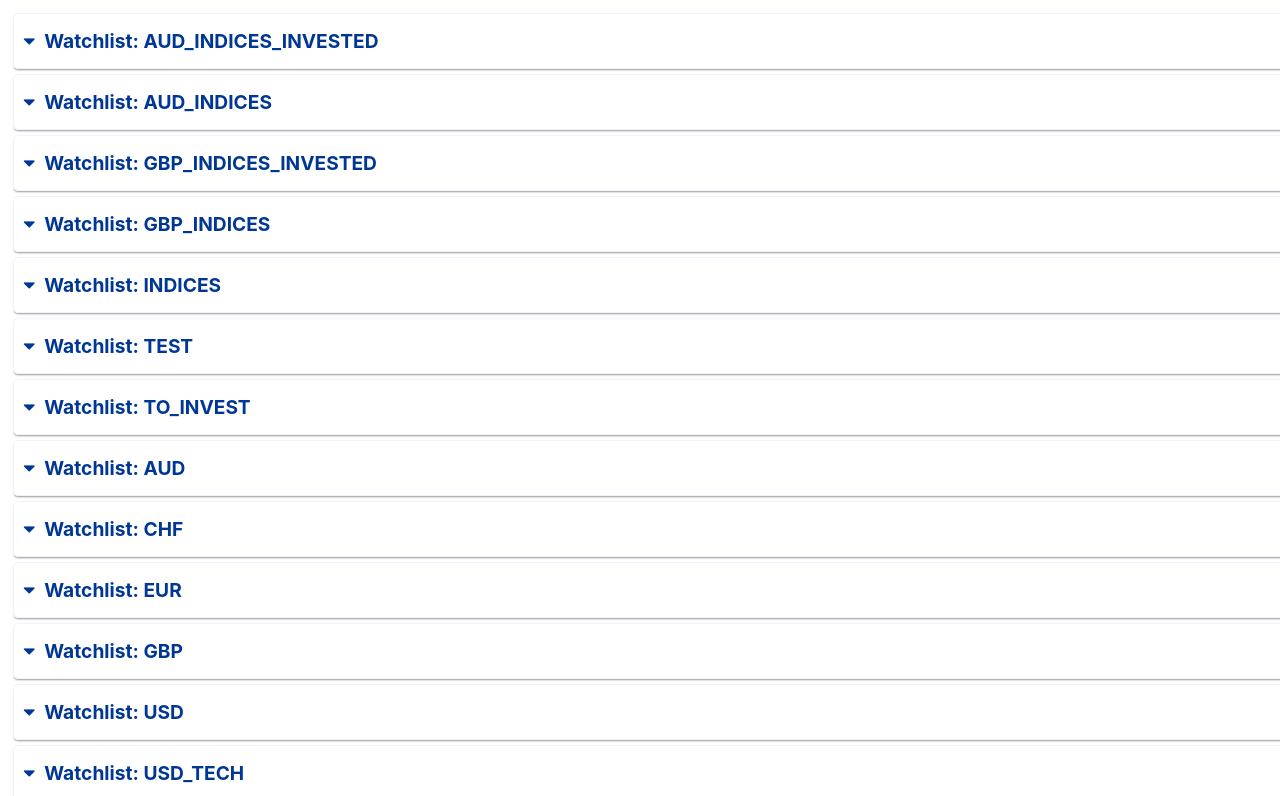
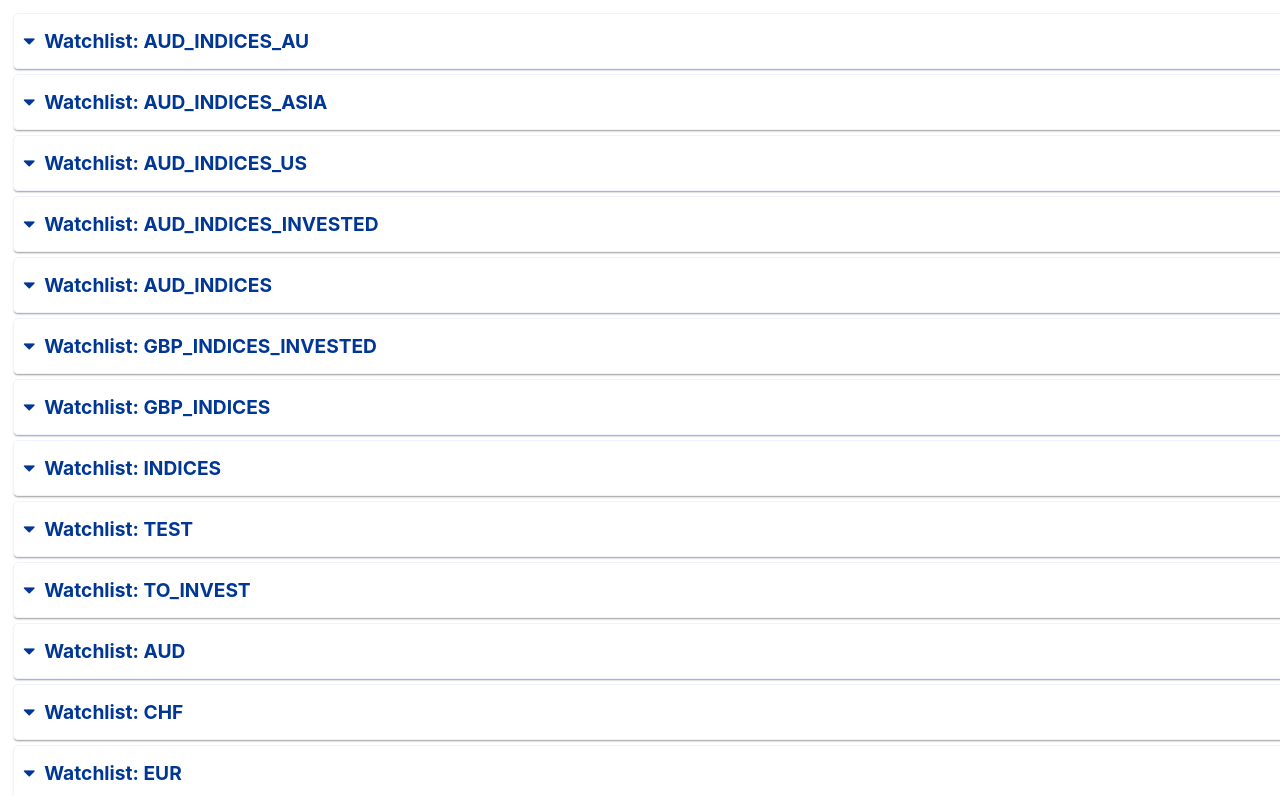
Before and after one commit to dusanzahoransky/ui-stocks-analyst, a React (Create React App) app: page / in a window 1280 px wide. Shown: the top 796 px of the page. Built offline with nearby package versions, Linux system fonts and the light colour scheme.

Commit message:
add new indices

```diff
--- a/src/pages/StocksAnalysis.tsx
+++ b/src/pages/StocksAnalysis.tsx
@@ -58,6 +58,9 @@ export class StocksAnalysis extends React.Component<StocksAnalysisProps, StocksA
 
     private readonly PRESET_INDICES_WATCHLISTS = [
         /*'TEST_INDICES',*/
+        'AUD_INDICES_AU',
+        'AUD_INDICES_ASIA',
+        'AUD_INDICES_US',
         'AUD_INDICES_INVESTED',
         'AUD_INDICES',
          'GBP_INDICES_INVESTED',
```
